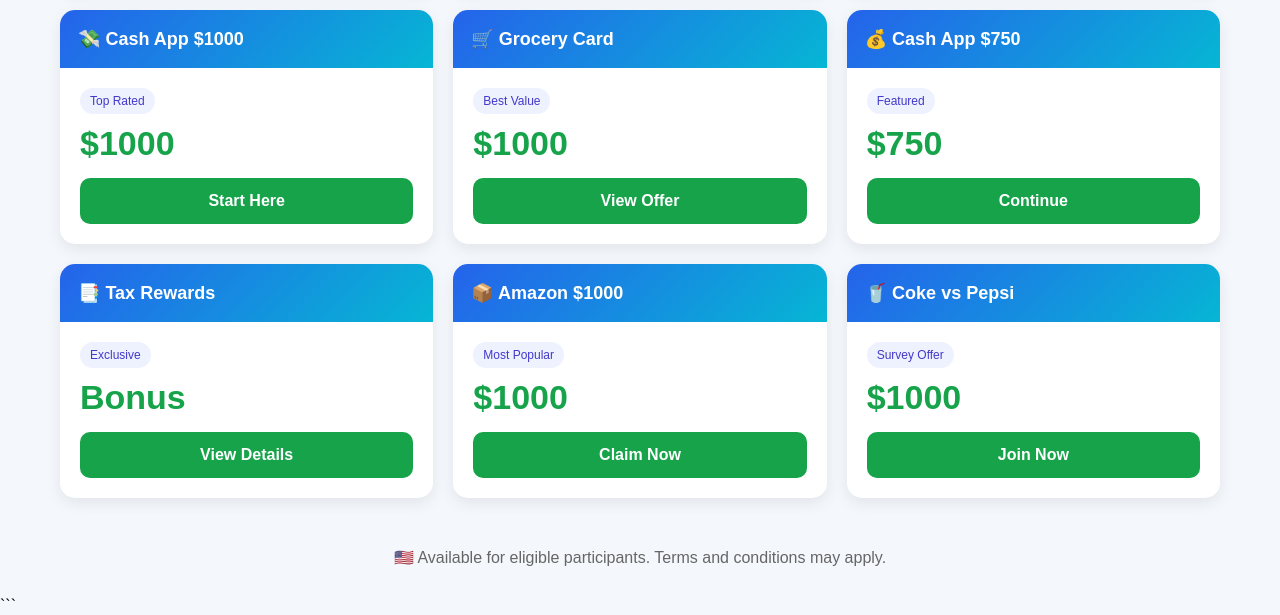
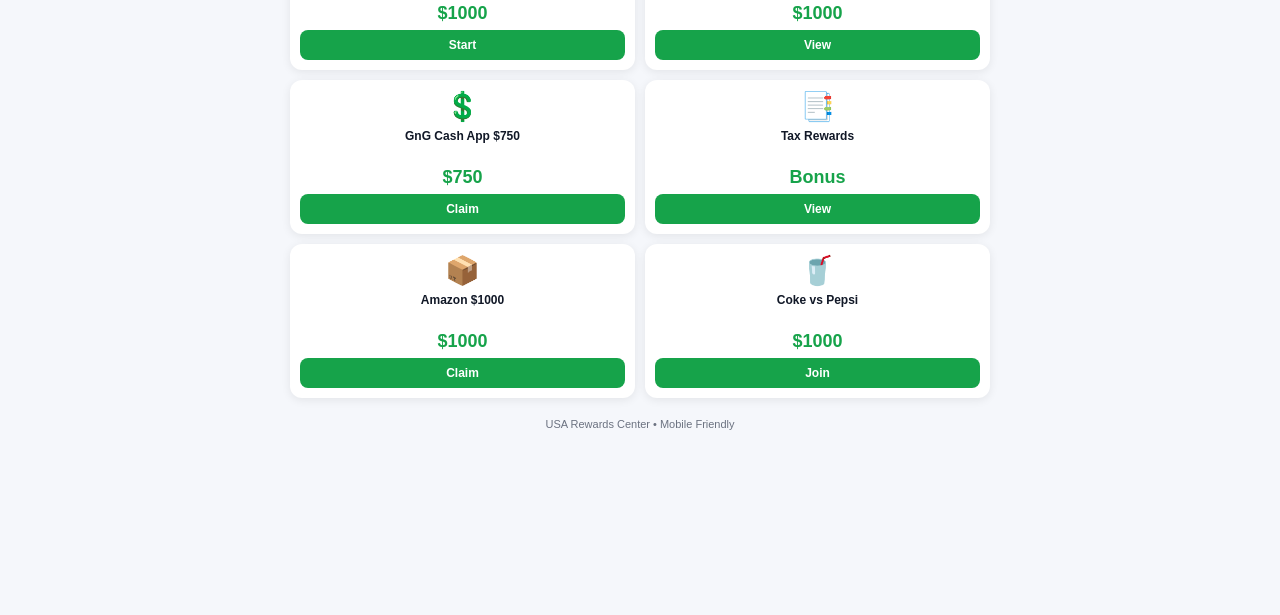
Before and after one commit to mamunMR139/mypage, a plain HTML site: page index.html in a window 1280 px wide. Shown: the part 645-1260 px from the top of the page. After the commit the page ends 1085 px from the top, so only its background shows below. Drawn offline with Linux system fonts and the light colour scheme.

Commit message:
Update index.html

````diff
--- a/index.html
+++ b/index.html
@@ -1,4 +1,4 @@
-```html
+
 <!DOCTYPE html>
 <html lang="en">
 <head>
@@ -15,99 +15,97 @@
 }
 
 body{
-    background:#f4f7fb;
+    background:#f5f7fb;
+    padding:10px;
 }
 
 .header{
-    background:#0f172a;
-    color:white;
     text-align:center;
-    padding:25px 15px;
+    margin-bottom:15px;
 }
 
 .header h1{
-    font-size:28px;
+    font-size:22px;
+    color:#111827;
 }
 
 .header p{
-    margin-top:8px;
-    opacity:.8;
-}
-
-.container{
-    max-width:1200px;
-    margin:auto;
-    padding:20px;
+    font-size:12px;
+    color:#6b7280;
+    margin-top:4px;
 }
 
 .grid{
     display:grid;
-    grid-template-columns:repeat(auto-fit,minmax(280px,1fr));
-    gap:20px;
+    grid-template-columns:repeat(2,1fr);
+    gap:10px;
+    max-width:700px;
+    margin:auto;
 }
 
 .card{
-    background:white;
-    border-radius:15px;
-    overflow:hidden;
-    box-shadow:0 5px 15px rgba(0,0,0,.08);
-    transition:.3s;
+    background:#fff;
+    border-radius:12px;
+    padding:10px;
+    text-align:center;
+    box-shadow:0 2px 10px rgba(0,0,0,.08);
 }
 
-.card:hover{
-    transform:translateY(-5px);
+.logo{
+    font-size:28px;
+    margin-bottom:6px;
 }
 
-.top{
-    background:linear-gradient(135deg,#2563eb,#06b6d4);
-    color:white;
-    padding:18px;
-    font-size:18px;
-    font-weight:bold;
-}
-
-.content{
-    padding:20px;
+.offer{
+    font-size:12px;
+    font-weight:700;
+    min-height:32px;
+    color:#111827;
 }
 
 .reward{
-    font-size:34px;
+    font-size:18px;
     font-weight:bold;
     color:#16a34a;
-    margin-bottom:10px;
+    margin:6px 0;
 }
 
 .btn{
     display:block;
     width:100%;
-    text-align:center;
+    background:#16a34a;
+    color:#fff;
     text-decoration:none;
-    background:#16a34a;
-    color:white;
-    padding:14px;
-    border-radius:10px;
+    padding:8px;
+    border-radius:8px;
+    font-size:12px;
     font-weight:bold;
-    margin-top:15px;
 }
 
 .btn:hover{
     background:#15803d;
 }
 
-.badge{
-    display:inline-block;
-    background:#eef2ff;
-    color:#4338ca;
-    padding:6px 10px;
-    border-radius:20px;
-    font-size:12px;
-    margin-bottom:10px;
+.footer{
+    text-align:center;
+    font-size:11px;
+    color:#6b7280;
+    margin-top:20px;
 }
 
-.footer{
-    text-align:center;
-    padding:30px;
-    color:#666;
+@media(max-width:480px){
+    .offer{
+        font-size:11px;
+    }
+
+    .reward{
+        font-size:16px;
+    }
+
+    .btn{
+        font-size:11px;
+        padding:7px;
+    }
 }
 </style>
 </head>
@@ -115,141 +113,100 @@
 
 <div class="header">
     <h1>🇺🇸 USA Rewards Center</h1>
-    <p>Popular Gift Card & Cash Reward Offers</p>
+    <p>Select an offer below</p>
 </div>
-
-<div class="container">
 
 <div class="grid">
 
-<!-- Taco Bell -->
 <div class="card">
-<div class="top">🌮 Taco Bell $100</div>
-<div class="content">
-<div class="badge">Limited Offer</div>
+<div class="logo">🌮</div>
+<div class="offer">Taco Bell $100</div>
 <div class="reward">$100</div>
-<a class="btn" href="https://app.hawktrk.com/click?pid=2&offer_id=91&sub2=u653891&sub5=mamunMR">Claim Now</a>
-</div>
+<a class="btn" target="_blank" rel="noopener noreferrer" href="https://app.hawktrk.com/click?pid=2&offer_id=91&sub2=u653891&sub5=mamunMR">Claim</a>
 </div>
 
-<!-- PrizeZappy -->
 <div class="card">
-<div class="top">💰 Chance to Win $50K</div>
-<div class="content">
-<div class="badge">Hot Offer</div>
-<div class="reward">$50,000</div>
-<a class="btn" href="https://app.hawktrk.com/click?pid=2&offer_id=18251&sub2=u653891&sub5=mamunMR">Enter Now</a>
-</div>
+<div class="logo">💰</div>
+<div class="offer">Chance To Win $50K</div>
+<div class="reward">$50K</div>
+<a class="btn" target="_blank" rel="noopener noreferrer" href="https://app.hawktrk.com/click?pid=2&offer_id=18251&sub2=u653891&sub5=mamunMR">Enter</a>
 </div>
 
-<!-- Chick-fil-A -->
 <div class="card">
-<div class="top">🍗 Chick-fil-A $100</div>
-<div class="content">
-<div class="badge">Gift Card</div>
+<div class="logo">🍗</div>
+<div class="offer">Chick-fil-A $100</div>
 <div class="reward">$100</div>
-<a class="btn" href="https://app.hawktrk.com/click?pid=2&offer_id=7&sub2=u653891&sub5=mamunMR">Claim Now</a>
-</div>
+<a class="btn" target="_blank" rel="noopener noreferrer" href="https://app.hawktrk.com/click?pid=2&offer_id=7&sub2=u653891&sub5=mamunMR">Claim</a>
 </div>
 
-<!-- Cash App 750 -->
 <div class="card">
-<div class="top">💵 Cash App $750</div>
-<div class="content">
-<div class="badge">Popular</div>
+<div class="logo">💵</div>
+<div class="offer">Cash App $750</div>
 <div class="reward">$750</div>
-<a class="btn" href="https://app.hawktrk.com/click?pid=2&offer_id=11788&sub2=u653891&sub5=mamunMR">Get Started</a>
-</div>
+<a class="btn" target="_blank" rel="noopener noreferrer" href="https://app.hawktrk.com/click?pid=2&offer_id=11788&sub2=u653891&sub5=mamunMR">Start</a>
 </div>
 
-<!-- PayPal -->
 <div class="card">
-<div class="top">🅿️ PayPal $100</div>
-<div class="content">
-<div class="badge">Trending</div>
+<div class="logo">🅿️</div>
+<div class="offer">PayPal $100</div>
 <div class="reward">$100</div>
-<a class="btn" href="https://app.hawktrk.com/click?pid=2&offer_id=576&sub2=u653891&sub5=mamunMR">Claim Reward</a>
-</div>
+<a class="btn" target="_blank" rel="noopener noreferrer" href="https://app.hawktrk.com/click?pid=2&offer_id=576&sub2=u653891&sub5=mamunMR">Claim</a>
 </div>
 
-<!-- Lululemon -->
 <div class="card">
-<div class="top">🛍️ Lululemon Gift Card</div>
-<div class="content">
-<div class="badge">Gift Card</div>
+<div class="logo">🛍️</div>
+<div class="offer">Lululemon Gift Card</div>
 <div class="reward">FREE</div>
-<a class="btn" href="https://app.hawktrk.com/click?pid=2&offer_id=15720&sub2=u653891&sub5=mamunMR">Get Offer</a>
-</div>
+<a class="btn" target="_blank" rel="noopener noreferrer" href="https://app.hawktrk.com/click?pid=2&offer_id=15720&sub2=u653891&sub5=mamunMR">Get</a>
 </div>
 
-<!-- Reward Spark -->
 <div class="card">
-<div class="top">💸 Cash App $1000</div>
-<div class="content">
-<div class="badge">Top Rated</div>
+<div class="logo">💸</div>
+<div class="offer">Cash App $1000</div>
 <div class="reward">$1000</div>
-<a class="btn" href="https://app.hawktrk.com/click?pid=2&offer_id=16024&sub2=u653891&sub5=mamunMR">Start Here</a>
-</div>
+<a class="btn" target="_blank" rel="noopener noreferrer" href="https://app.hawktrk.com/click?pid=2&offer_id=16024&sub2=u653891&sub5=mamunMR">Start</a>
 </div>
 
-<!-- Grocery -->
 <div class="card">
-<div class="top">🛒 Grocery Card</div>
-<div class="content">
-<div class="badge">Best Value</div>
+<div class="logo">🛒</div>
+<div class="offer">Grocery Card $1000</div>
 <div class="reward">$1000</div>
-<a class="btn" href="https://app.hawktrk.com/click?pid=2&offer_id=20830&sub2=u653891&sub5=mamunMR">View Offer</a>
-</div>
+<a class="btn" target="_blank" rel="noopener noreferrer" href="https://app.hawktrk.com/click?pid=2&offer_id=20830&sub2=u653891&sub5=mamunMR">View</a>
 </div>
 
-<!-- GnG CashApp -->
 <div class="card">
-<div class="top">💰 Cash App $750</div>
-<div class="content">
-<div class="badge">Featured</div>
+<div class="logo">💲</div>
+<div class="offer">GnG Cash App $750</div>
 <div class="reward">$750</div>
-<a class="btn" href="https://app.hawktrk.com/click?pid=2&offer_id=20133&sub2=u653891&sub5=mamunMR">Continue</a>
-</div>
+<a class="btn" target="_blank" rel="noopener noreferrer" href="https://app.hawktrk.com/click?pid=2&offer_id=20133&sub2=u653891&sub5=mamunMR">Claim</a>
 </div>
 
-<!-- Tax Rewards -->
 <div class="card">
-<div class="top">📑 Tax Rewards</div>
-<div class="content">
-<div class="badge">Exclusive</div>
+<div class="logo">📑</div>
+<div class="offer">Tax Rewards</div>
 <div class="reward">Bonus</div>
-<a class="btn" href="https://app.hawktrk.com/click?pid=2&offer_id=19862&sub2=u653891&sub5=mamunMR">View Details</a>
-</div>
+<a class="btn" target="_blank" rel="noopener noreferrer" href="https://app.hawktrk.com/click?pid=2&offer_id=19862&sub2=u653891&sub5=mamunMR">View</a>
 </div>
 
-<!-- Amazon -->
 <div class="card">
-<div class="top">📦 Amazon $1000</div>
-<div class="content">
-<div class="badge">Most Popular</div>
+<div class="logo">📦</div>
+<div class="offer">Amazon $1000</div>
 <div class="reward">$1000</div>
-<a class="btn" href="https://app.hawktrk.com/click?pid=2&offer_id=19630&sub2=u653891&sub5=mamunMR">Claim Now</a>
-</div>
+<a class="btn" target="_blank" rel="noopener noreferrer" href="https://app.hawktrk.com/click?pid=2&offer_id=19630&sub2=u653891&sub5=mamunMR">Claim</a>
 </div>
 
-<!-- Coke vs Pepsi -->
 <div class="card">
-<div class="top">🥤 Coke vs Pepsi</div>
-<div class="content">
-<div class="badge">Survey Offer</div>
+<div class="logo">🥤</div>
+<div class="offer">Coke vs Pepsi</div>
 <div class="reward">$1000</div>
-<a class="btn" href="https://app.hawktrk.com/click?pid=2&offer_id=18396&sub2=u653891&sub5=mamunMR">Join Now</a>
-</div>
-</div>
-
+<a class="btn" target="_blank" rel="noopener noreferrer" href="https://app.hawktrk.com/click?pid=2&offer_id=18396&sub2=u653891&sub5=mamunMR">Join</a>
 </div>
 
 </div>
 
 <div class="footer">
-🇺🇸 Available for eligible participants. Terms and conditions may apply.
+USA Rewards Center • Mobile Friendly
 </div>
 
 </body>
 </html>
-```
````
